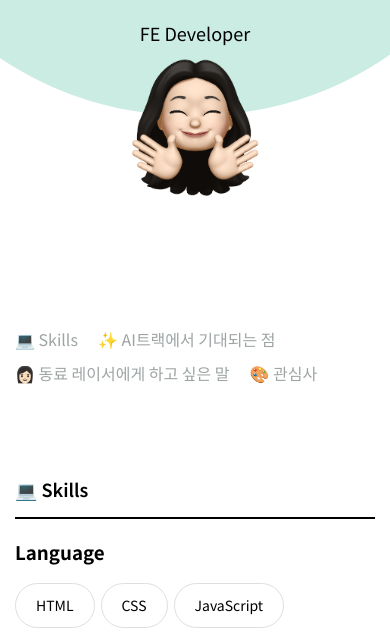
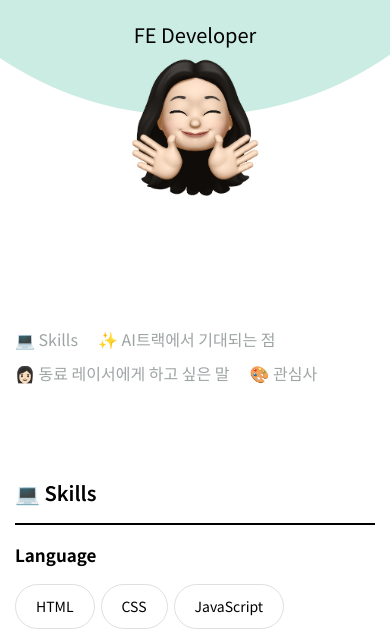
Before and after one commit to jiyehyeon/self-introduction, a plain HTML site: page index.html in a window 390 px wide. Shown: the part 164-799 px from the top of the page. Drawn offline with Linux system fonts and the light colour scheme.

Commit message:
모바일 반응형 폰트사이즈 수정

```diff
--- a/main.css
+++ b/main.css
@@ -131,7 +131,11 @@ ul {
   }
 
   h2 {
-    font-size: 18px;
+    font-size: 20px;
+  }
+
+  h3 {
+    font-size: 17px;
   }
 
   .main-head #profile-head {
```
